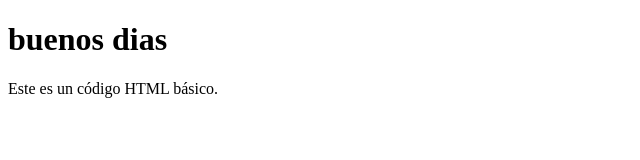
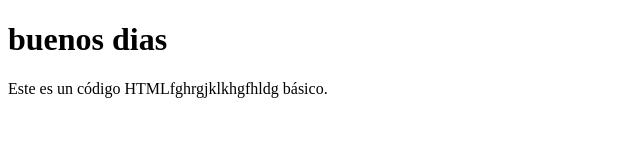
Before and after one commit to anitapaez64-pixel/PRUEBA-GIT, a plain HTML site: page INDEX.HTML in a window 1280 px wide. Shown: the whole page, without its empty margins (0-640 px from the left). Drawn offline with Linux system fonts and the light colour scheme.

Commit message:
tercer casmbio

```diff
--- a/INDEX.HTML
+++ b/INDEX.HTML
@@ -7,6 +7,6 @@
   </head>
   <body>
     <h1>buenos dias</h1>
-    <p>Este es un código HTML básico.</p>
+    <p>Este es un código HTMLfghrgjklkhgfhldg básico.</p>
   </body>
 </html>
```
